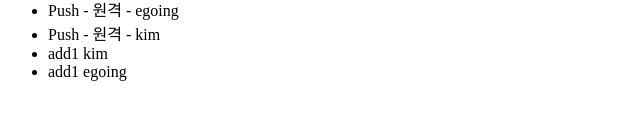
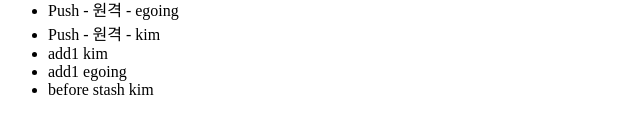
Before and after one commit to ti-kim/tisol_fit_kim, a plain HTML site: page index.html in a window 1280 px wide. Shown: the part 308-442 px from the top of the page, without its empty margins (0-640 px from the left). Drawn offline with Linux system fonts and the light colour scheme.

Commit message:
before stash  kim 추가

```diff
--- a/index.html
+++ b/index.html
@@ -19,6 +19,7 @@
 			<li>Push - 원격  - kim </li>
 			<li>add1   kim </li>
 			<li>add1   egoing </li>
+			<li>before stash kim</li>
 		</ul>
 	</body>
 </html>
```
